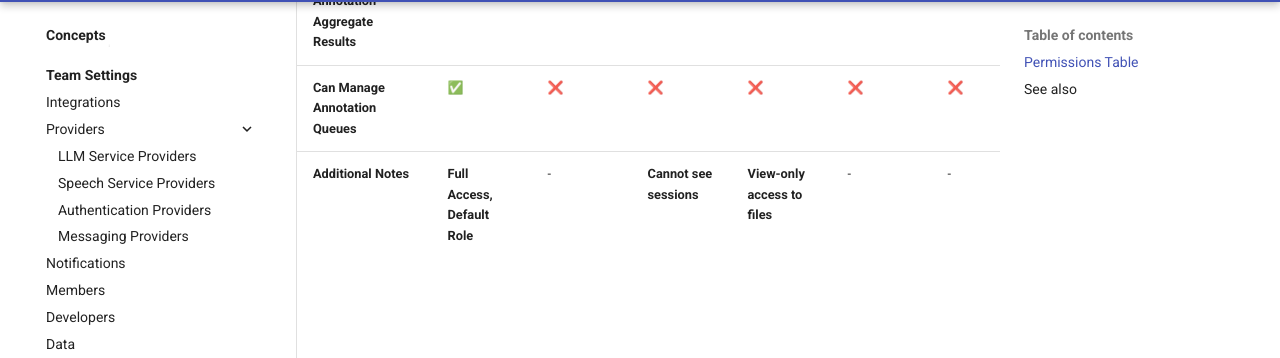
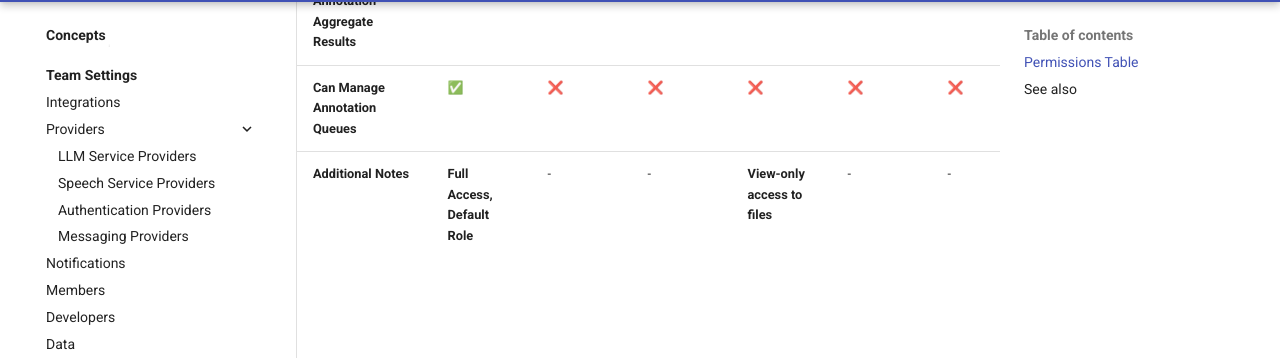
Before and after one commit to dimagi/open-chat-studio-docs, an MkDocs documentation site: the page built from docs/concepts/team/groups.md, in a window 1280 px wide and 900 px high, scrolled down 1616 px. Shown: the part 94-452 px from the top of the window. Built offline with MkDocs 1.6.1 and Material for MkDocs 9.7.7, drawn with Linux system fonts in a browser that asks for light colours; a script that is not in the unit is left out; comment, search, counter and statistics services are not loaded.

Commit message:
docs: drop the stale Chatbot Admin sessions note

```diff
--- a/docs/concepts/team/groups.md
+++ b/docs/concepts/team/groups.md
@@ -30,7 +30,7 @@ Users can be put in one or multiple groups.
 | **Can Add Annotations**                         | ✅                 | ❌         | ❌              | ❌          | ❌            | ❌           | ❌          | ✅                  |
 | **Can View Annotation Aggregate Results**       | ✅                 | ❌         | ❌              | ❌          | ❌            | ❌           | ❌          | ✅                  |
 | **Can Manage Annotation Queues**                | ✅                 | ❌         | ❌              | ❌          | ❌            | ❌           | ❌          | ❌                  |
-| **Additional Notes**                         | **Full Access, Default Role** | - | **Cannot see sessions** | **View-only access to files** | - | - | - | **Annotation queues only; cannot manage queues, add sessions, export results, or access other app areas** |
+| **Additional Notes**                         | **Full Access, Default Role** | - | - | **View-only access to files** | - | - | - | **Annotation queues only; cannot manage queues, add sessions, export results, or access other app areas** |
 
 **Can Manage Files** covers adding, changing, and deleting files — for example, in [collections](../collections/index.md) — and only **Super Admin** grants it.
 A role with view-only file access, such as **Chat Viewer**, can see and download files but not add, change, or delete them.
```
